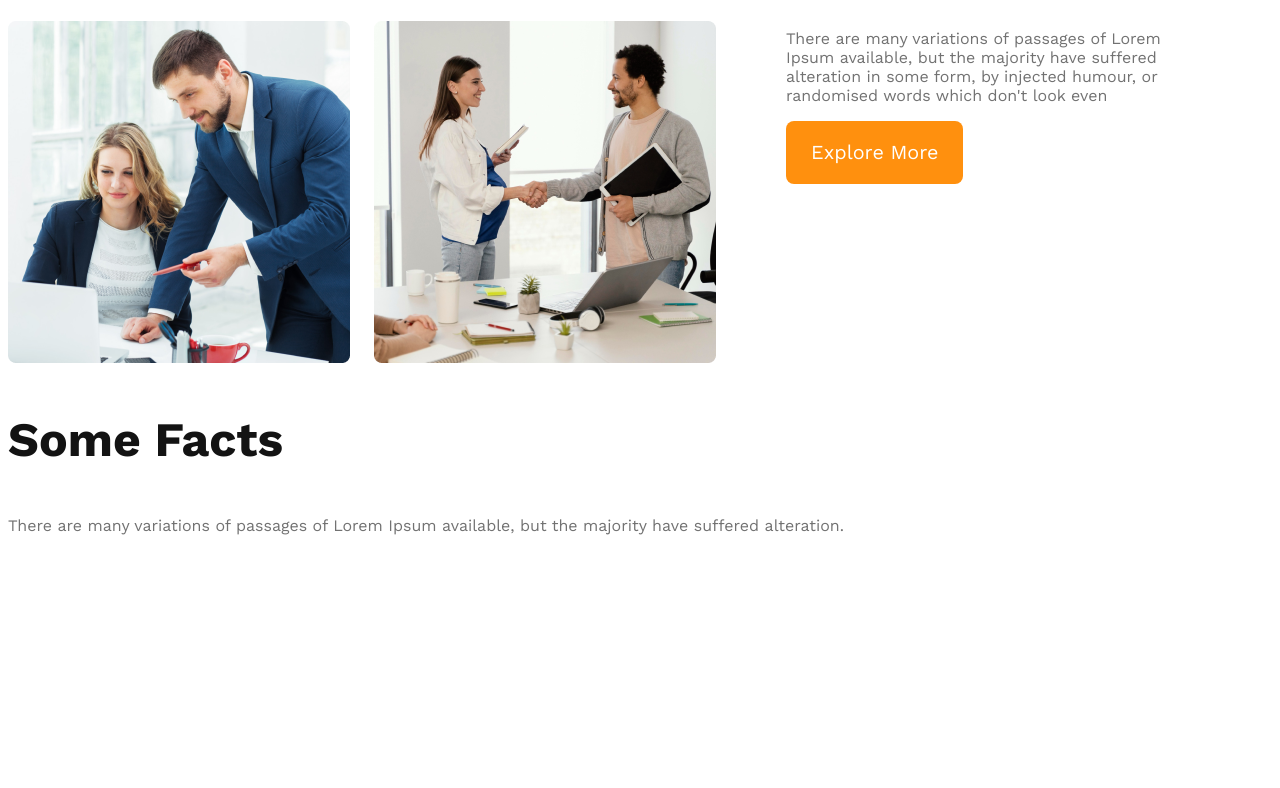
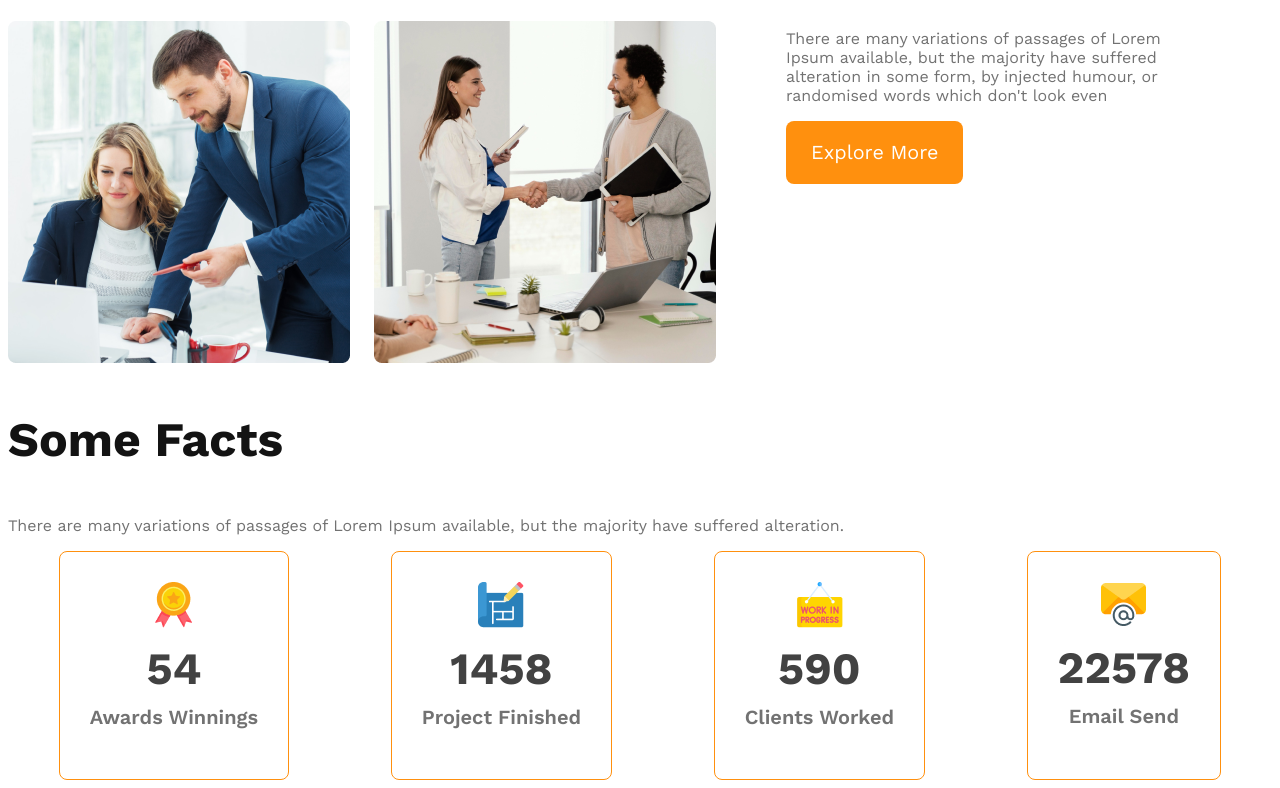
Before and after one commit to rifat3790/G3-architects, a plain HTML site: page index.html in a window 1280 px wide. Shown: the part 1459-2247 px from the top of the page. Before the commit the page ends 2010 px from the top, so only its background shows below. Drawn offline with nearby package versions, Linux system fonts and the light colour scheme.

Commit message:
added some facts section

```diff
--- a/index.html
+++ b/index.html
@@ -70,6 +70,28 @@
            <section class="facts">
             <h3 class="section-title">Some Facts</h3>
             <p class="text-gray">There are many variations of passages of Lorem Ipsum available, but the majority have suffered alteration.</p>
+            <div class="facts-card-container">
+              <div class="card">
+                <img src="images/icons/ribon.png" alt="">
+                <h2 class="card-stats">54</h2>
+                <p class="card-title text-gray">Awards Winnings</p>
+              </div>
+              <div class="card">
+                <img src="images/icons/projects.png" alt="">
+                <h2 class="card-stats">1458</h2>
+                <p class="card-title text-gray">Project Finished</p>
+              </div>
+              <div class="card">
+                <img src="images/icons/customers.png" alt="">
+                <h2 class="card-stats">590</h2>
+                <p class="card-title text-gray">Clients Worked</p>
+              </div>
+              <div class="card">
+                <img src="images/icons/email.png" alt="">
+                <h2 class="card-stats">22578</h2>
+                <p class="card-title text-gray">Email Send</p>
+              </div>
+            </div>
            </section>
     </main>
 
--- a/style/style.css
+++ b/style/style.css
@@ -113,6 +113,32 @@ main{
     font-weight: 700;
 }
 
+/* fact section */
+.facts-card-container{
+    display: flex;
+    justify-content: space-around;
+}
+.facts-card-container .card{
+    border: 1px solid #FF900E;
+    border-radius: 8px;
+    text-align: center;
+    padding: 30px;
+}
+
+.facts-card-container .card-stats{
+    font-size: 2.8rem;
+    color: #424242;
+    margin-top: 10px;
+    margin-bottom: 10px;
+
+}
+.facts-card-container .card-title{
+    font-weight: 600;
+    font-size: 1.25rem;
+    margin-top: 5px;
+}
+
+
 
 
 /* responsive style */
```
